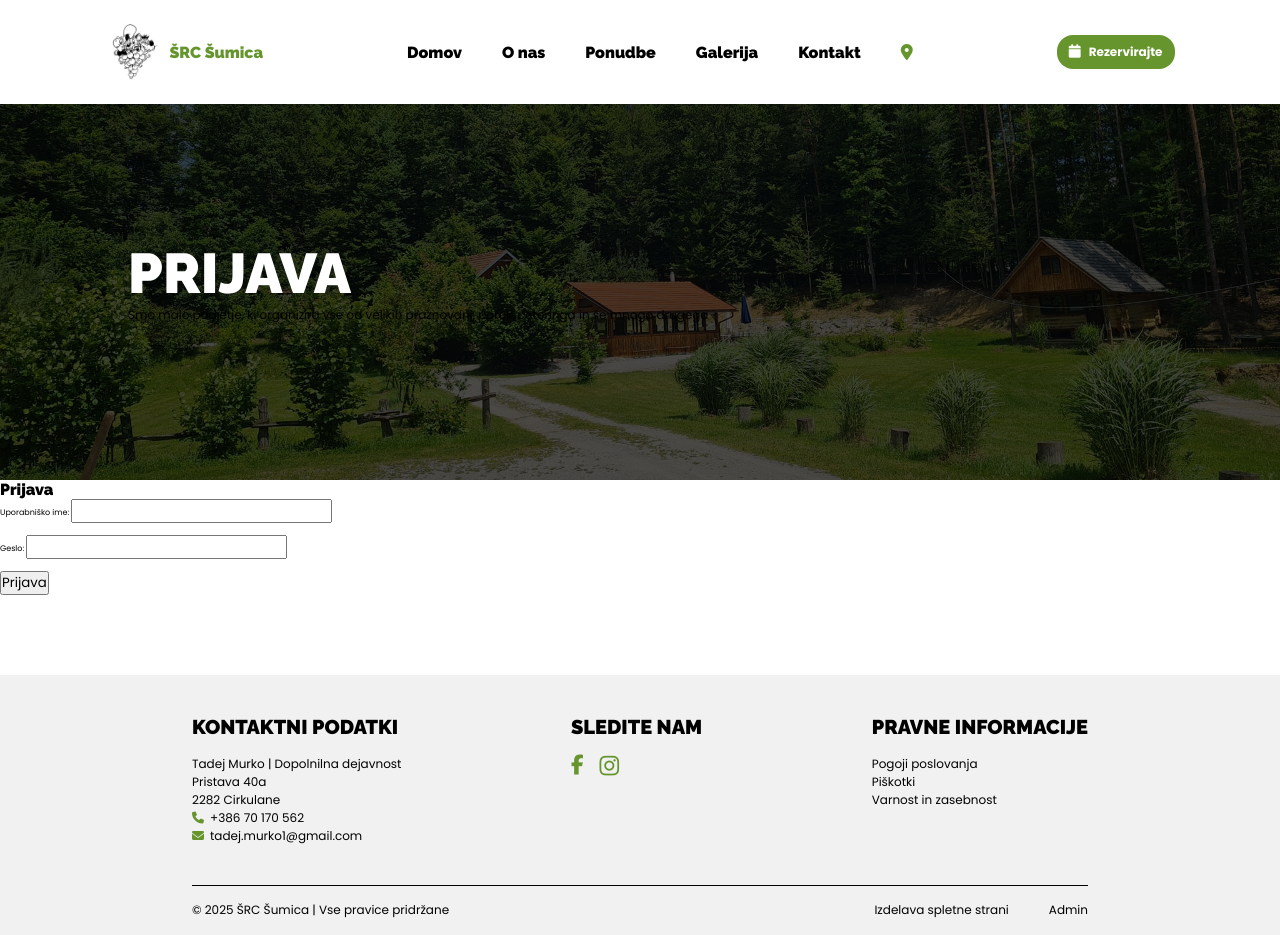
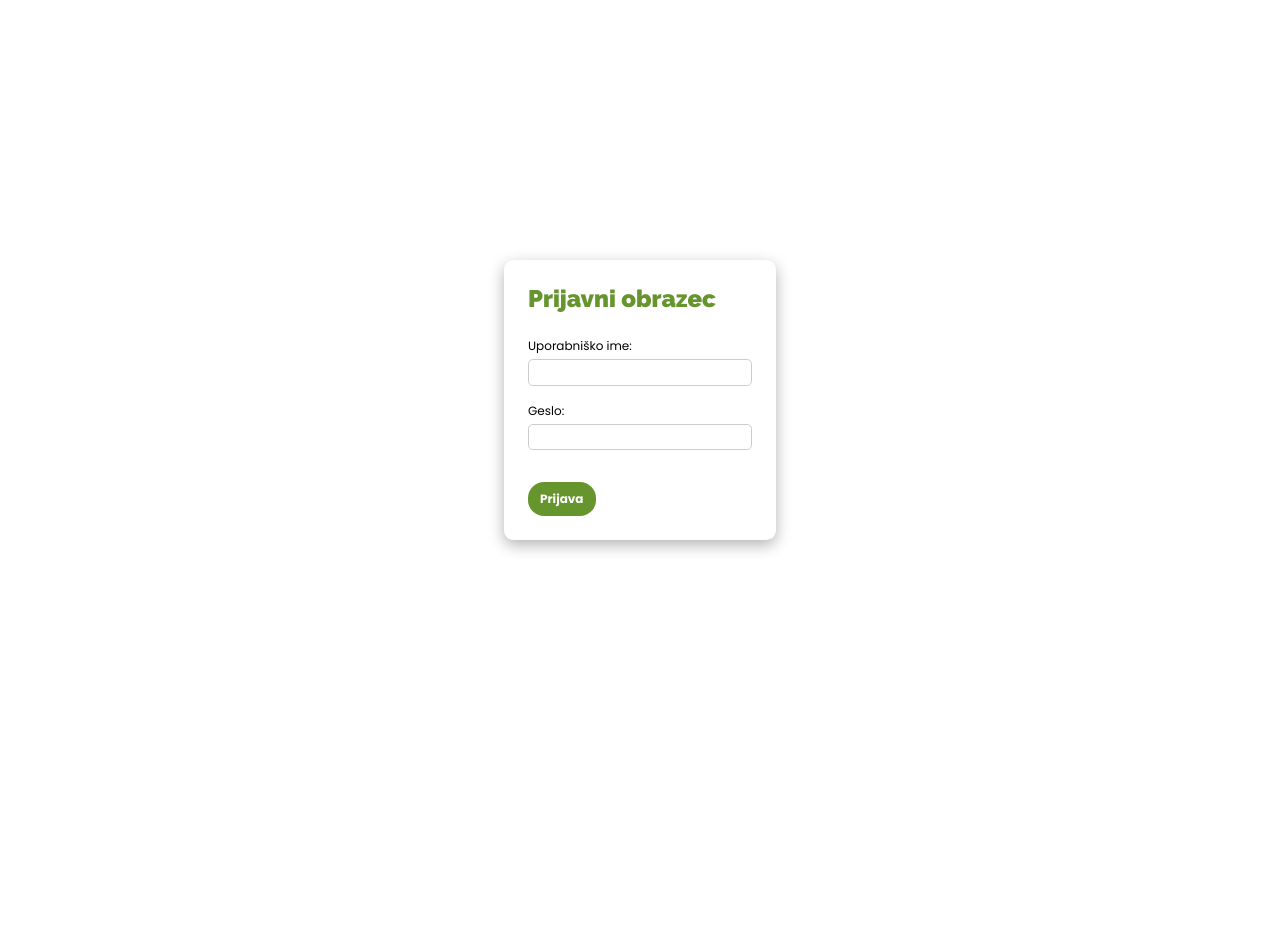
Before and after one commit to PintarBusiness/sumica, a Flask app: page /prijava in a window 1280 px wide. After the commit the page ends 552 px from the top, so only its background shows below. Run offline with Flask 3, Linux system fonts and the light colour scheme; some libraries are stand-ins or nearby versions.

Commit message:
Narejen CSS prijava html

```diff
--- a/app.py
+++ b/app.py
@@ -1,6 +1,8 @@
 from flask import Flask, render_template, request, g, jsonify, redirect, url_for, request, flash
 from flask_login import LoginManager, UserMixin, login_user, logout_user, login_required, current_user
 import sqlite3
+from dotenv import load_dotenv
+import os
 
 app = Flask(__name__)
 
@@ -102,36 +104,6 @@ def rezervacija():
 
     return render_template("rezervacija.html", rezervirani=rezervirani)
 
-#Tukaj je flask za admin, prijava, odjava
-
-app.secret_key = "super-secret-key"   # zamenjaj z naključnim geslom
-
-login_manager = LoginManager()
-login_manager.init_app(app)
-login_manager.login_view = "prijava"  # kamor preusmeri neprijavljene uporabnike
-
-
-# --- Uporabniški model ---
-class User(UserMixin):
-    def __init__(self, id, username, password):
-        self.id = id
-        self.username = username
-        self.password = password
-
-
-# --- Demo baza uporabnikov ---
-uporabniki = {
-    "admin": User(id=1, username="admin", password="geslo123")
-}
-
-
-@login_manager.user_loader
-def load_user(user_id):
-    for u in uporabniki.values():
-        if str(u.id) == str(user_id):
-            return u
-    return None
-
 #izbris rezervacij
 @app.route("/izbrisi_rezervacijo/<int:id>", methods=["POST"])
 @login_required
@@ -143,14 +115,58 @@ def izbrisi_rezervacijo(id):
     flash("Rezervacija je bila uspešno izbrisana!", "success")
     return redirect(url_for("admin"))
 
-
 # --- Rute ---
 @app.route("/")
 def index():
     return render_template("index.html")
 
+#Tukaj je flask za admin, prijava, odjava
+
+app.secret_key = "nekaj-zelo-tajnega"
+
+login_manager = LoginManager(app)
+login_manager.login_view = "prijava"
+
+# --- Naloži .env ---
+load_dotenv()
+ADMIN_USERNAME = os.getenv("ADMIN_USERNAME")
+ADMIN_PASSWORD = os.getenv("ADMIN_PASSWORD")
+
+
+# --- Model uporabnika ---
+class User(UserMixin):
+    def __init__(self, id, username, password):
+        self.id = id
+        self.username = username
+        self.password = password
+
+
+# --- Uporabniki iz .env ---
+uporabniki = {
+    ADMIN_USERNAME: User(id=1, username=ADMIN_USERNAME, password=ADMIN_PASSWORD)
+}
+
+
+@login_manager.user_loader
+def load_user(user_id):
+    for u in uporabniki.values():
+        if str(u.id) == str(user_id):
+            return u
+    return None
+
+
+# --- Unauthorized handler (nadomesti privzeto "Please log in") ---
+@login_manager.unauthorized_handler
+def unauthorized_callback():
+    # Samo preusmeri na prijavo brez privzetega sporočila
+    return redirect(url_for("prijava"))
+
+
+# --- Prijava ---
 @app.route("/prijava", methods=["GET", "POST"])
 def prijava():
+    napaka = None
+
     if request.method == "POST":
         uporabnisko_ime = request.form.get("username")
         geslo = request.form.get("password")
@@ -159,20 +175,24 @@ def prijava():
 
         if user and user.password == geslo:
             login_user(user)
-            flash("Uspešno prijavljen!", "success")
+            # odstranjen flash za uspešno prijavo
             return redirect(url_for("admin"))
         else:
-            flash("Napačno uporabniško ime ali geslo", "danger")
+            napaka = "Napačno uporabniško ime ali geslo!"
 
-    return render_template("prijava.html")
+    return render_template("prijava.html", napaka=napaka)
 
+
+# --- Odjava ---
 @app.route("/odjava")
 @login_required
 def odjava():
     logout_user()
-    flash("Uspešno odjavljen!", "info")
+    # odstranjen flash za uspešno odjavo
     return redirect(url_for("index"))
 
+
+# --- Admin ---
 @app.route("/admin")
 @login_required
 def admin():
@@ -182,6 +202,7 @@ def admin():
     vse_rezervacije = cursor.fetchall()
     return render_template("admin.html", user=current_user, rezervacije=vse_rezervacije)
 
+
 if __name__ == "__main__":
     init_db()
     app.run(debug=True)
--- a/static/css/slog.css
+++ b/static/css/slog.css
@@ -772,19 +772,19 @@ footer .footerskatlje:nth-child(3) .footertext a:hover
     background-color: #F1F1F1;
     position: absolute;
     width: 100%;
-    height: 40em;
-    top: 130em;
+    height: 35em;
+    top: 122em;
     z-index: -1;
 }
 
-.tretjastranonasnotri h3
+.tretjastranonasnotri h4
 {
     text-align: center;
 }
 
 .tretjastranonasnotri .skatlaslik
 {
-    margin-top: 10em;
+    margin-top: 5em;
     display: flex;
     justify-content: center;
     gap: 10em;
@@ -792,11 +792,16 @@ footer .footerskatlje:nth-child(3) .footertext a:hover
 
 .tretjastranonasnotri .skatlaslik .slikeopisi
 {
-  width: 30em;
-  height: 40em;
+  width: 25em;
+  height: 35em;
   position: relative;
   overflow: hidden;
-  transition: all 3s;
+  transition: all 0.5s;
+}
+
+.tretjastranonasnotri .skatlaslik .slikeopisi:hover
+{
+    scale: 1.1;
 }
 
 .tretjastranonasnotri .skatlaslik .slikeopisi:nth-child(1)
@@ -844,7 +849,7 @@ footer .footerskatlje:nth-child(3) .footertext a:hover
     width: 80%;
     margin-left: auto;
     margin-right: auto;
-    margin-top: 18em;
+    margin-top: 15em;
 }
 
 .cetrtastranonas .cetrtastranonasnotri
@@ -891,6 +896,99 @@ footer .footerskatlje:nth-child(3) .footertext a:hover
     font-family: Poppins-Bold;
 }
 
+/*Prijava*/
+.prijava
+{
+    display: flex;
+    justify-content: center;
+    align-items: center;
+    height: 100vh;
+}
+
+.prijavanotri
+{
+    width: 28em;
+    background-color: white;
+    border-radius: 1.2em;
+    box-shadow: 0 0.625em 1.875em rgba(0, 0, 0, 0.3);
+    padding: 3em;
+}
+
+.prijavanotri h4
+{
+    color: #66952E;
+    font-size: 3em;
+    margin-bottom: 1em;
+    text-align: left;
+}
+
+.prijava .prijavanotri form
+{
+    display: flex;
+    flex-direction: column;
+    gap: 0.5em;
+}
+
+.prijava .prijavanotri p
+{
+    text-align: left;
+    color: black;
+}
+
+.prijava .prijavanotri input
+{
+    padding: 0.8em;
+    border: 0.2em solid #ccc;
+    border-radius: 0.6em;
+    transition: all 0.5s ease;
+    font-size: 1em;
+}
+
+.prijava .prijavanotri input:nth-child(2)
+{
+    margin-bottom: -2em;
+}
+
+.prijava .prijavanotri input:focus
+{
+    border-color: #66952E;
+    box-shadow: 0 0 8px #66952E;
+    outline: none;
+}
+
+.prijava .prijavanotri button
+{
+    all: unset;
+    background-color: #66952E;
+    padding: 1em 1.5em;
+    border-radius: 2em;
+    display: flex;
+    align-items: center;
+    gap: 1em;
+    transition: all 0.5s;
+    max-width: fit-content;
+    cursor: pointer;
+}
+
+.prijava .prijavanotri button span
+{
+    color: white;
+    font-size: 1.5em;
+    font-family: Poppins-Bold;
+}
+
+
+.prijava .prijavanotri button:hover
+{
+    background-color: black;
+}
+
+.napacnogeslo
+{
+    color: red !important;
+    margin-bottom: 1em;
+}
+
 
 /* Rezervacija */
 .step
--- a/templates/galerija.html
+++ b/templates/galerija.html
@@ -58,7 +58,7 @@
         </header>
         <div class="textprvastranostalo">
             <h1>SPOZNAJTE NAS</h1>
-            <p>Smo malo podjetje, ki organizira vse od velikih praznovanj, porok, ceteringa in še mnogo drugega</p>
+            <h2>Smo malo podjetje, ki organizira vse od velikih praznovanj, porok, ceteringa in še mnogo drugega</h2>
         </div>
     </div>
 
--- a/templates/kontakt.html
+++ b/templates/kontakt.html
@@ -58,7 +58,7 @@
         </header>
         <div class="textprvastranostalo">
             <h1>SPOZNAJTE NAS</h1>
-            <p>Smo malo podjetje, ki organizira vse od velikih praznovanj, porok, ceteringa in še mnogo drugega</p>
+            <h2>Smo malo podjetje, ki organizira vse od velikih praznovanj, porok, ceteringa in še mnogo drugega</h2>
         </div>
     </div>
 
--- a/templates/lokacija.html
+++ b/templates/lokacija.html
@@ -58,7 +58,7 @@
         </header>
         <div class="textprvastranostalo">
             <h1>SPOZNAJTE NAS</h1>
-            <p>Smo malo podjetje, ki organizira vse od velikih praznovanj, porok, ceteringa in še mnogo drugega</p>
+            <h2>Smo malo podjetje, ki organizira vse od velikih praznovanj, porok, ceteringa in še mnogo drugega</h2>
         </div>
     </div>
 
--- a/templates/ponudbe.html
+++ b/templates/ponudbe.html
@@ -58,7 +58,7 @@
         </header>
         <div class="textprvastranostalo">
             <h1>SPOZNAJTE NAS</h1>
-            <p>Smo malo podjetje, ki organizira vse od velikih praznovanj, porok, ceteringa in še mnogo drugega</p>
+            <h2>Smo malo podjetje, ki organizira vse od velikih praznovanj, porok, ceteringa in še mnogo drugega</h2>
         </div>
     </div>
 
--- a/templates/prijava.html
+++ b/templates/prijava.html
@@ -35,82 +35,23 @@
     }
 </style>
 <body>
-    <div class="prvastranostalo">
-        <header>
-            <a href="" class="logo">
-                <img src="../static/images/logosumica.png" alt="">
-                <p>ŠRC Šumica</p>
-            </a>
-            <nav>
-                <ul>
-                    <li><a href="/">Domov</a></li>
-                    <li><a href="/onas">O nas</a></li>
-                    <li><a href="/ponudbe">Ponudbe</a></li>
-                    <li><a href="/galerija">Galerija</a></li>
-                    <li><a href="/kontakt">Kontakt</a></li>
-                    <li><a href="/lokacija"><i class="fa-solid fa-location-dot"></i></a></li>
-                </ul>
-            </nav>
-            <a href="/rezervacija" class="rezervacija">
-                <i class="fa-solid fa-calendar"></i>
-                <p>Rezervirajte</p>
-            </a>
-        </header>
-        <div class="textprvastranostalo">
-            <h1>PRIJAVA</h1>
-            <p>Smo malo podjetje, ki organizira vse od velikih praznovanj, porok, ceteringa in še mnogo drugega</p>
-        </div>
-    </div>
-
-    <h1>Prijava</h1>
+    <div class="prijava">
+        <div class="prijavanotri">
+            <h4>Prijavni obrazec</h4>
             <form method="POST">
-        <label for="username">Uporabniško ime:</label>
+                <p>Uporabniško ime:</p>
                 <input type="text" id="username" name="username" required><br><br>
 
-        <label for="password">Geslo:</label>
+                <p>Geslo:</p>
                 <input type="password" id="password" name="password" required><br><br>
 
-        <button type="submit">Prijava</button>
+                {% if napaka %}
+                    <p class="napacnogeslo">{{ napaka }}</p>
+                {% endif %}
+
+                <button type="submit"><span>Prijava</span></button>
             </form>
-
-    <div class="footer">
-        <div class="footernotri">
-            <footer>
-                <div class="footerskatlje">
-                    <h5>KONTAKTNI PODATKI</h5>
-                    <div class="footertext">
-                        <p>Tadej Murko | Dopolnilna dejavnost</p>
-                        <p>Pristava 40a</p>
-                        <p>2282 Cirkulane</p>
-                        <p><i class="fa-solid fa-phone"></i><span>+386 70 170 562</span></p>
-                        <p><i class="fa-solid fa-envelope"></i>tadej.murko1@gmail.com</p>
         </div>
-                </div>
-                <div class="footerskatlje">
-                    <h5>SLEDITE NAM</h5>
-                    <div class="footertext">
-                        <a href=""><i class="fa-brands fa-facebook-f"></i></a>
-                        <a href=""><i class="fa-brands fa-instagram"></i></a>
-                    </div>
-                </div>
-                <div class="footerskatlje">
-                    <h5>PRAVNE INFORMACIJE</h5>
-                    <div class="footertext">
-                        <a href="">Pogoji poslovanja</a>
-                        <a href="">Piškotki</a>
-                        <a href="">Varnost in zasebnost</a>
-                    </div>
-                </div>
-            </footer>
-            <div class="noga">
-                <p>© 2025 ŠRC Šumica | Vse pravice pridržane</p>
-                <div class="desno">
-                    <a href="mailto:jure.pintar9@gmail.com">Izdelava spletne strani</a>
-                    <a href="/admin">Admin</a>
-                </div>
-            </div>
-        </div>
-
     </div>
 </body>
 </html>
```
Also changed, not shown: templates/onas.html (+2 -29 lines), 1 other file. Lines whose indentation alone changed are shown as unchanged.
